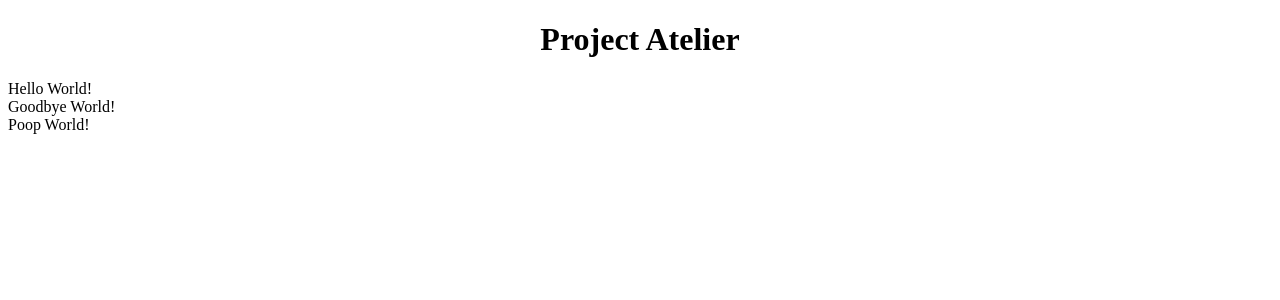
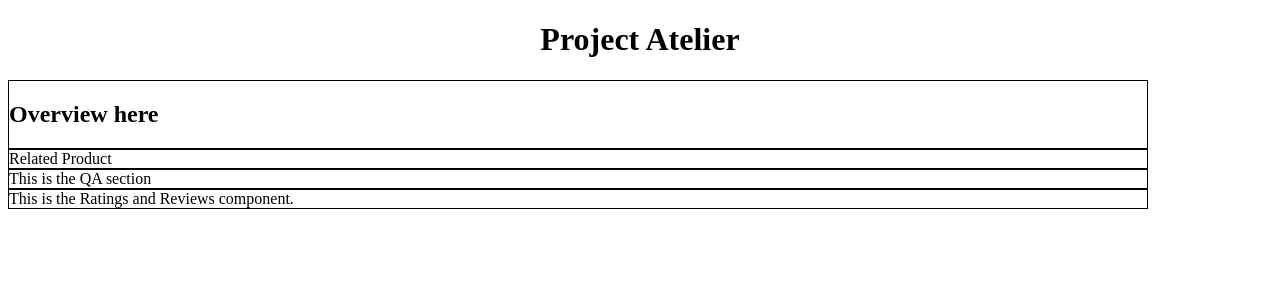
Before and after one commit to es98dame/fec, a React app: page / in a window 1280 px wide. Shown: the top 300 px of the page. Built offline with nearby package versions, Linux system fonts and the light colour scheme; the HTML template or start-up script is replaced by a standard one.

Commit message:
Creates components for each app component, adds jest

```diff
--- /dev/null
+++ b/fec-client/src/components/Overview/index.jsx
@@ -0,0 +1,9 @@
+import React from 'react';
+
+const Overview = () => {
+  return(
+    <h2>Overview here</h2>
+  )
+}
+
+export default Overview;
--- /dev/null
+++ b/fec-client/src/components/Q&A/QA.jsx
@@ -0,0 +1,11 @@
+import React from 'react'
+import reactDOM from 'react-dom'
+import styled from 'styled-components'
+
+const QA = function() {
+   return (
+     <div>This is the QA section</div>
+   )
+};
+
+export default QA;
--- /dev/null
+++ b/fec-client/src/components/Ratings/index.jsx
@@ -0,0 +1,10 @@
+import React from 'react';
+import styled from 'styled-components';
+
+const Ratings = (props) => (
+  <div> This is the Ratings and Reviews component. </div>
+
+);
+
+
+export default Ratings;
--- /dev/null
+++ b/fec-client/src/components/Related/index.jsx
@@ -0,0 +1,11 @@
+import React from 'react';
+import ReactDOM from 'react-dom';
+import styled from 'styled-components';
+
+const Products = (props)=> {
+  return (
+    <div>Related Product</div>
+  )
+};
+
+export default Products;
--- a/fec-client/src/index.jsx
+++ b/fec-client/src/index.jsx
@@ -1,23 +1,61 @@
 import React from 'react'
 import reactDOM from 'react-dom'
 import styled from 'styled-components'
+
+import Products from './components/Related/index.jsx';
+import Ratings from './components/Ratings/index.jsx';
+import Overview from './components/Overview/index.jsx';
+import QA from './components/Q&A/QA.jsx';
 
 const H1 = styled.h1`
   font-size: 2.0em;
   text-align: center;
   color: black;
-`
+`;
+const OverviewDiv = styled.div`
+  border: 1px solid black;
+  width: 90%;
+  height: 25%;
+`;
+
+const  RelatedDiv = styled.div`
+border: 1px solid black;
+width: 90%;
+height: 25%;
+`;
+
+const QandADiv = styled.div`
+border: 1px solid black;
+width: 90%;
+height: 25%;
+`;
+
+const RatingsDiv = styled.div`
+border: 1px solid black;
+width: 90%;
+height: 25%;
+`;
 
 const App = () => {
   return (
   <div>
+    <div>
     <H1>Project Atelier</H1>
-    <div></div>
-    <div>Hello World!</div>
-    <div></div>
-    <div>Goodbye World!</div>
-    <div></div>
-    <div>Poop World!</div>
+  </div>
+  <div>
+    <OverviewDiv>
+      <Overview/>
+    </OverviewDiv>
+    <RelatedDiv>
+        <Products/>
+    </RelatedDiv>
+    <QandADiv>
+        <QA />
+    </QandADiv>
+    <RatingsDiv>
+      <Ratings/>
+    </RatingsDiv>
+  </div>
   </div>
   )
 }
--- a/package.json
+++ b/package.json
@@ -22,6 +22,7 @@
     "babel-loader": "^8.2.4",
     "css-loader": "^6.7.1",
     "express": "^4.17.3",
+    "jest": "^27.5.1",
     "nodemon": "^2.0.15",
     "react": "^18.0.0",
     "react-dom": "^18.0.0",
```
Also changed, not shown: 1 other file (tests, documents, lock files or other folders).
